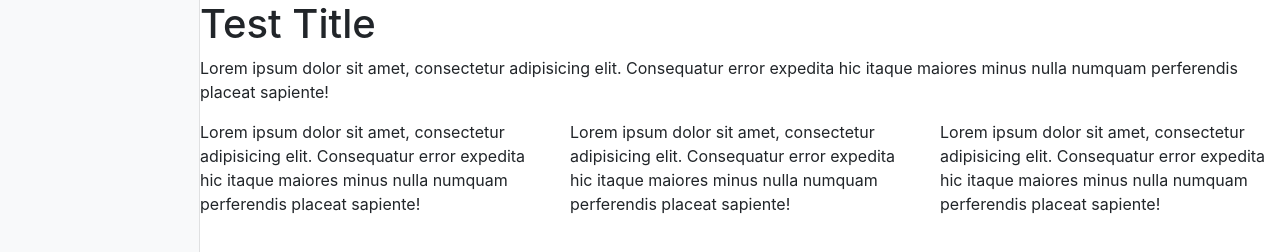
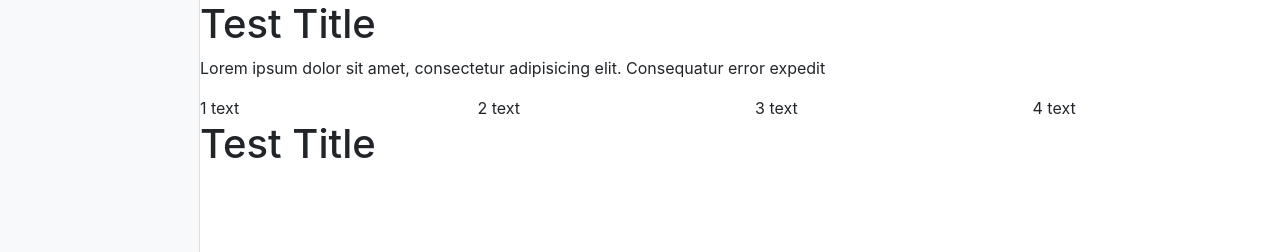
Before and after one commit to Bradinz/website-constructor, a website built with webpack: page src/index.html in a window 1280 px wide. Shown: the top 252 px of the page. Built offline with nearby package versions, Linux system fonts and the light colour scheme.

Commit message:
Model implementation

```diff
--- a/src/index.html
+++ b/src/index.html
@@ -14,33 +14,7 @@
 <body>
   <div id="app" class="container-fluid">
     <div id="panel" class="bg-light sidebar"></div>
-    <div id="site" class="content">
-      <div class="row">
-        <div class="col-sm">
-          <h1>Test Title</h1>
-        </div>
-      </div>
-      <div class="row">
-        <div class="col-sm">
-          <p>Lorem ipsum dolor sit amet, consectetur adipisicing elit. Consequatur error expedita hic itaque maiores
-            minus nulla numquam perferendis placeat sapiente!</p>
-        </div>
-      </div>
-      <div class="row">
-        <div class="col-sm">
-          <p>Lorem ipsum dolor sit amet, consectetur adipisicing elit. Consequatur error expedita hic itaque maiores
-            minus nulla numquam perferendis placeat sapiente!</p>
-        </div>
-        <div class="col-sm">
-          <p>Lorem ipsum dolor sit amet, consectetur adipisicing elit. Consequatur error expedita hic itaque maiores
-            minus nulla numquam perferendis placeat sapiente!</p>
-        </div>
-        <div class="col-sm">
-          <p>Lorem ipsum dolor sit amet, consectetur adipisicing elit. Consequatur error expedita hic itaque maiores
-            minus nulla numquam perferendis placeat sapiente!</p>
-        </div>
-      </div>
-    </div>
+    <div id="site" class="content"></div>
   </div>
 </body>
 
--- a/src/index.js
+++ b/src/index.js
@@ -1 +1,44 @@
-import "./styles/main.css";
+import {model} from './model'
+import './styles/main.css'
+
+model.forEach(block => {
+  let html
+  if (block.type === 'title') {
+    html = title(block)
+  } else if (block.type === 'text') {
+    html = text(block)
+  } else if (block.type === 'textColumns') {
+    html = textColumns(block)
+  }
+
+  document.querySelector('#site').insertAdjacentHTML('beforeend', html)
+})
+
+function title(block) {
+  return `
+    <div class="row">
+      <div class="col-sm">
+        <h1>${block.value}</h1>
+      </div>
+    </div>
+  `
+}
+
+function text(block) {
+  return `
+    <div class="row">
+      <div class="col-sm">
+        <p>${block.value}</p>
+      </div>
+    </div>
+  `
+}
+
+function textColumns(block) {
+  const html = block.value.map(item => `<div class="col-sm">${item}</div>`)
+  return `
+    <div class="row">
+      ${html.join('')}
+    </div>
+  `
+}
--- /dev/null
+++ b/src/model.js
@@ -0,0 +1,11 @@
+export const model = [
+  {type: 'title', value: 'Test Title', options: {}},
+  {type: 'text', value: 'Lorem ipsum dolor sit amet, consectetur adipisicing elit. Consequatur error expedit', options: {}},
+  {type: 'textColumns', value: [
+    '1 text',
+    '2 text',
+    '3 text',
+    '4 text',
+  ], options: {}},
+  {type: 'title', value: 'Test Title', options: {}},
+]
```
